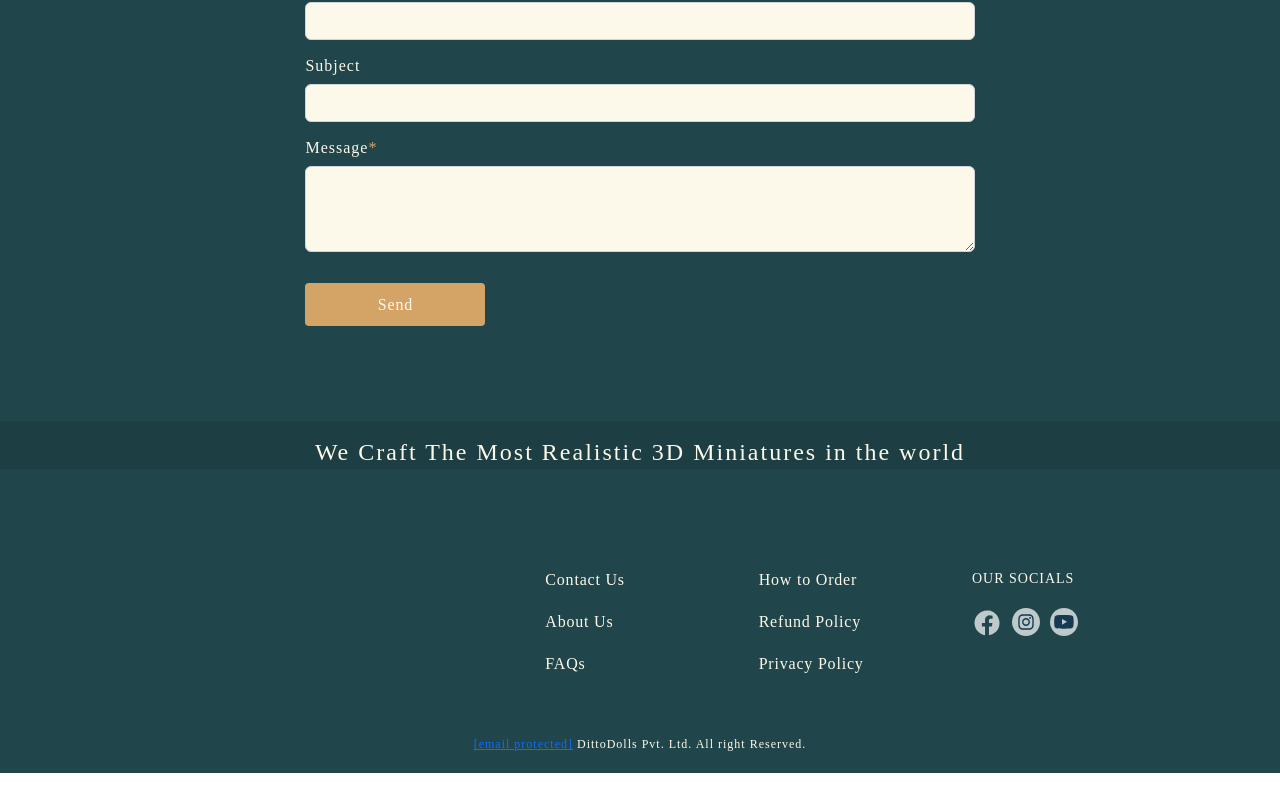
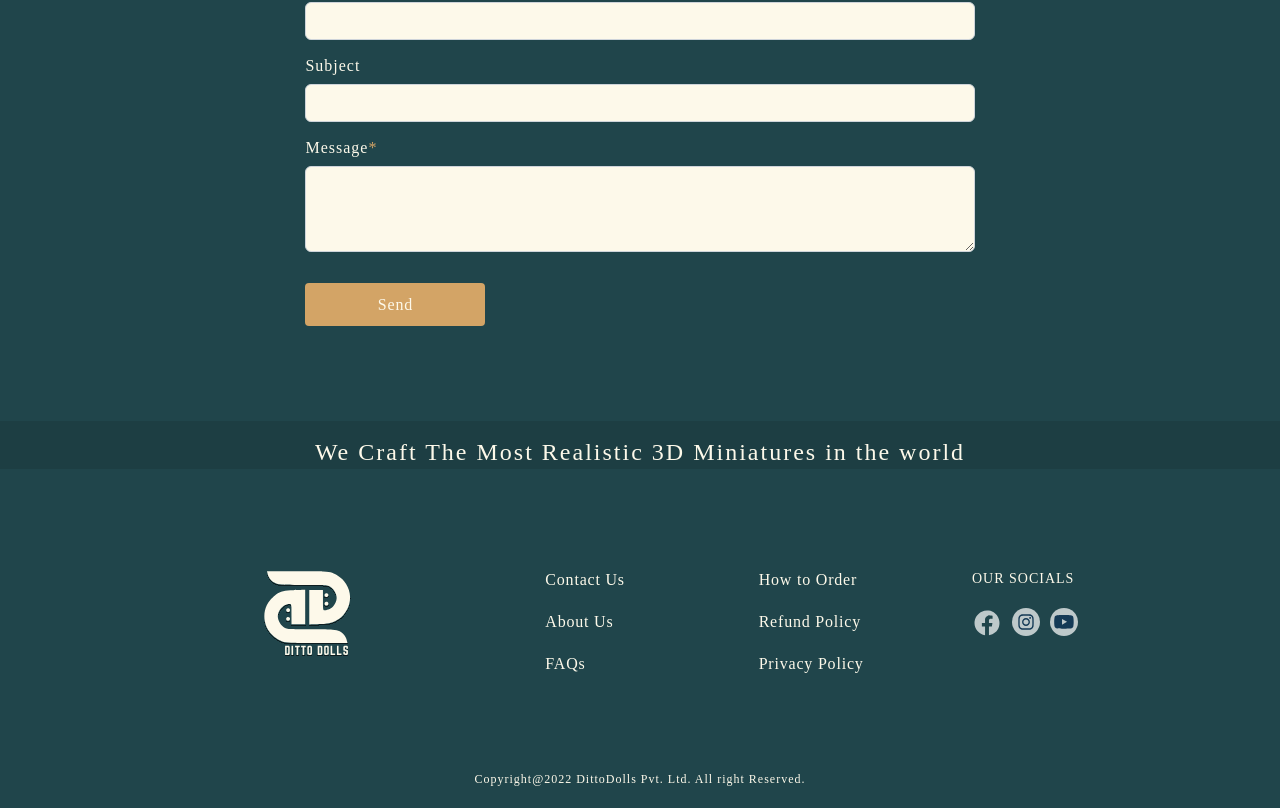
Before and after one commit to Gaurav-2k1/proj, a Nuxt app: page / in a window 1280 px wide. Shown: the part 9799-10607 px from the top of the page. Before the commit the page ends 10572 px from the top, so only its background shows below. Built offline with nearby package versions, Linux system fonts and the light colour scheme.

Commit message:
Added footer logo

```diff
--- a/components/Footer.vue
+++ b/components/Footer.vue
@@ -5,7 +5,11 @@
         <div class="col-1"></div>
         <div class="col-md-4">
           <a class="nav-link active" aria-current="page" href="index.html">
-            <!-- <img src="images/footerlogo.svg" alt="" class="footer-logo"            /> -->
+            <img
+              src="../assets/images/footer/footerlogo.svg"
+              alt=""
+              class="footer-logo"
+            />
           </a>
         </div>
         <div class="col-md-2">
@@ -89,13 +93,13 @@
         <div class="col">
           <div class="copyRight">
             <p>
-              <a
+              <!-- <a
                 href="/cdn-cgi/l/email-protection"
                 class="__cf_email__"
                 data-cfemail="10537f606962797778645022202222"
                 >[email&#160;protected]</a
-              >
-              DittoDolls Pvt. Ltd. All right Reserved.
+              > -->
+              Copyright@2022 DittoDolls Pvt. Ltd. All right Reserved.
             </p>
           </div>
         </div>
```
Also changed, not shown: assets/images/footer/footerlogo.svg (added).
